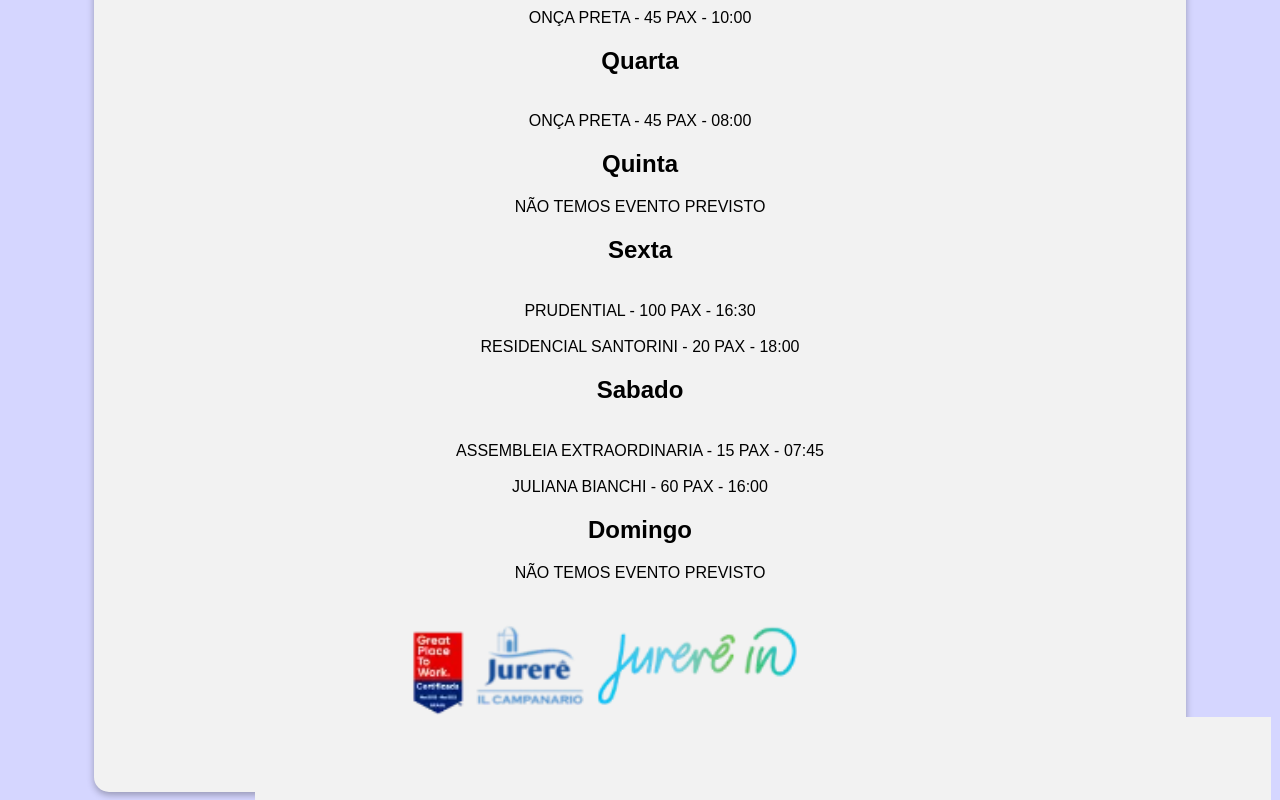
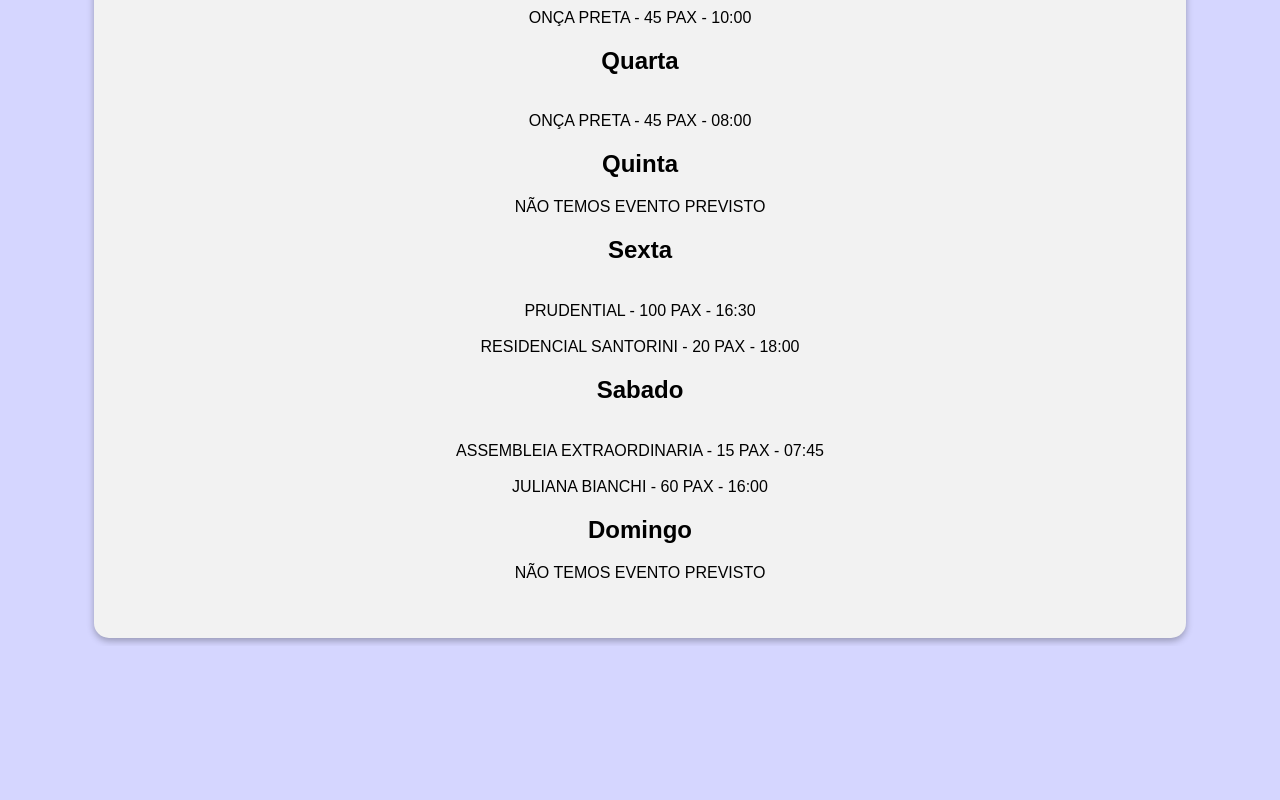
Before and after one commit to Joaorangeldh/ILCAMP1, a plain HTML site: page index.html in a window 1280 px wide. Shown: the part 554-1354 px from the top of the page. After the commit the page ends 1200 px from the top, so only its background shows below. Drawn offline with Linux system fonts and the light colour scheme.

Commit message:
Update index.html

```diff
--- a/index.html
+++ b/index.html
@@ -52,7 +52,6 @@
       <p>NÃO TEMOS EVENTO PREVISTO</p>
       </div>
 
-      <DIV><img src="1657724436352-design-sem-nome-(49).webp" alt=""></DIV>
     </div>
 
 </body>
```
